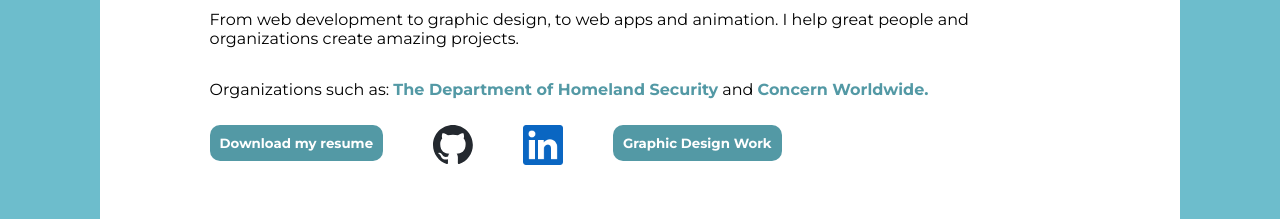
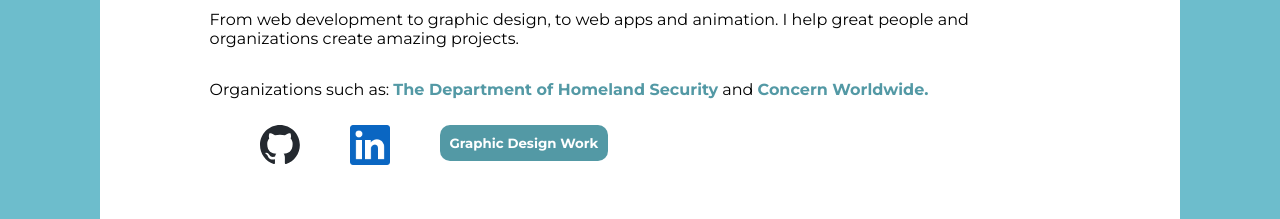
Before and after one commit to Mikalizcool/Michael-Portfolio, a React (Vite) app in the folder my-portfolio/: page / in a window 1280 px wide. Shown: the part 1240-1459 px from the top of the page. Built offline with nearby package versions, Linux system fonts and the light colour scheme.

Commit message:
refactor: comment out resume

```diff
--- a/my-portfolio/src/components/Body.jsx
+++ b/my-portfolio/src/components/Body.jsx
@@ -12,7 +12,7 @@ const Body = () => {
                 <p>From web development to graphic design, to web apps and animation. I help great people and organizations create amazing projects.</p>
                 <p>Organizations such as: <div className="bold">The Department of Homeland Security</div> and <div className="bold">Concern Worldwide.</div></p>
                 <div className="links">
-                    <a href="/Michael_Damico_Resume.pdf" download="Michael_Damico_Resume.pdf"><button className="button">Download my resume</button></a>
+                    {/*<a href="/Michael_Damico_Resume.pdf" download="Michael_Damico_Resume.pdf"><button className="button">Download my resume</button></a>*/}
                     <a href="https://github.com/Mikalizcool" target="_blank"><img className="logo" src={github}></img></a>
                     <a href="https://www.linkedin.com/in/michael-a-damico/" target="_blank"><img className="logo" src={linkedin}></img></a>
                     <Link to="graphicdesign"><button className="button-a">Graphic Design Work</button></Link>
```
